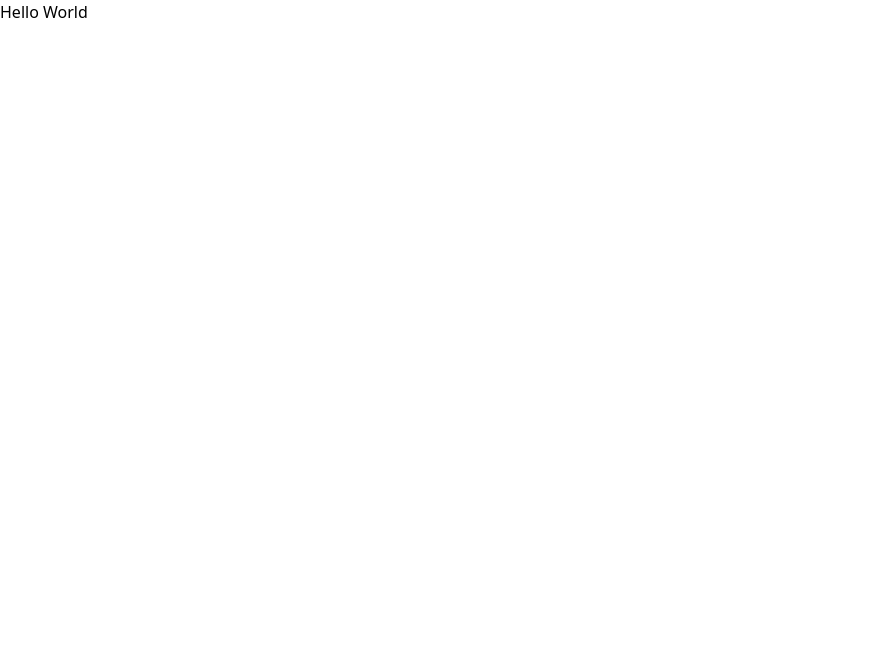
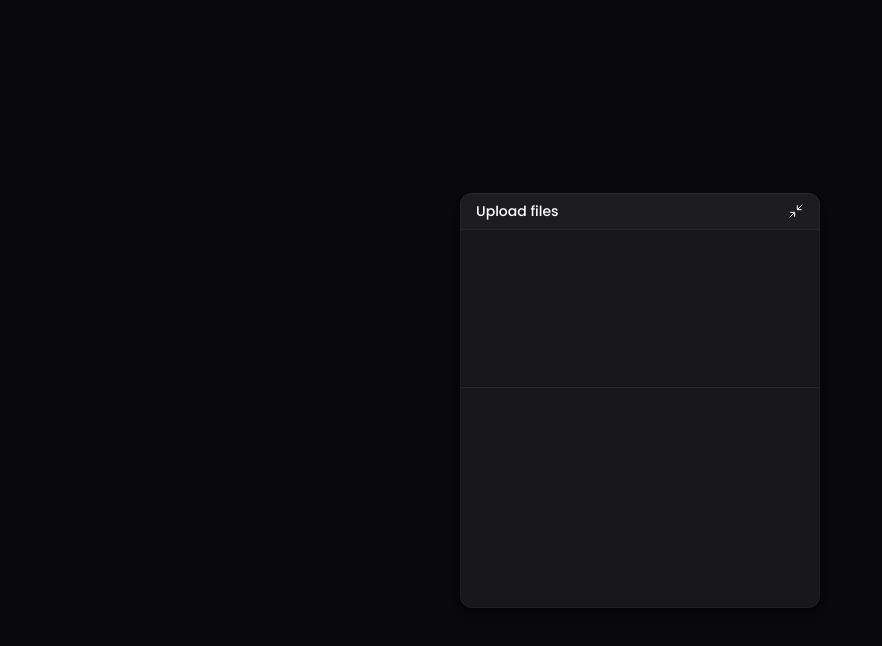
Before and after one commit to brunofhorn/upload-web, a React (Vite) app: page / in a window 1280 px wide. Shown: the top 646 px of the page, without its empty margins (0-882 px from the left). Built offline with nearby package versions, Linux system fonts and the light colour scheme.

Commit message:
feat: add upload widgets components

```diff
--- a/index.html
+++ b/index.html
@@ -5,11 +5,9 @@
     <link rel="preconnect" href="https://fonts.googleapis.com">
     <link rel="preconnect" href="https://fonts.gstatic.com" crossorigin>
     <meta name="viewport" content="width=device-width, initial-scale=1.0" />
-
     <title>Upload Widget</title>
-    <link href="https://fonts.googleapis.com/css2?family=Poppins:ital,wght@0,100;0,200;0,300;0,400;0,500;0,600;0,700;0,800;0,900;1,100;1,200;1,300;1,400;1,500;1,600;1,700;1,800;1,900&display=swap" rel="stylesheet">
   </head>
-  <body className="antialiased bg-zinc-950 text-white font-poppins">
+  <body>
     <div id="root"></div>
     <script type="module" src="/src/main.tsx"></script>
   </body>
--- a/package.json
+++ b/package.json
@@ -11,6 +11,7 @@
   },
   "dependencies": {
     "@tailwindcss/vite": "^4.1.11",
+    "lucide-react": "^0.525.0",
     "react": "^19.1.0",
     "react-dom": "^19.1.0",
     "tailwindcss": "^4.1.11"
--- a/src/app.tsx
+++ b/src/app.tsx
@@ -1,7 +1,9 @@
+import { UploadWidget } from "./components/upload-widget";
+
 export function App() {
   return (
-    <>
-      <h1 className="">Hello World</h1>
-    </>
+    <main className="h-dvh flex flex-col justify-center items-center p-10">
+      <UploadWidget />
+    </main>
   )
 }
--- /dev/null
+++ b/src/components/upload-widget-dropzone.tsx
@@ -0,0 +1,7 @@
+export function UploadWidgetDropzone(){
+    return (
+        <div className="px-3 h-32">
+
+        </div>
+    )
+}
--- /dev/null
+++ b/src/components/upload-widget-header.tsx
@@ -0,0 +1,12 @@
+import { Minimize2 } from "lucide-react";
+
+export function UploadWidgetHeader(){
+    return (
+        <div className="w-full p-4 py-2 bg-white-opacity-2 border-zinc-800 border-b flex items-center justify-between">
+            <span className="text-sm font-medium">Upload files</span>
+            <button>
+                <Minimize2 strokeWidth={1.5} className="size-4" />
+            </button>
+        </div>
+    )
+}
--- /dev/null
+++ b/src/components/upload-widget-upload-list.tsx
@@ -0,0 +1,7 @@
+export function UploadWidgetUploadList(){
+    return (
+        <div className="px-3 h-48">
+
+        </div>
+    )
+}
--- /dev/null
+++ b/src/components/upload-widget.tsx
@@ -0,0 +1,19 @@
+import { UploadWidgetDropzone } from "./upload-widget-dropzone";
+import { UploadWidgetHeader } from "./upload-widget-header";
+import { UploadWidgetUploadList } from "./upload-widget-upload-list";
+
+export function UploadWidget(){
+    return (
+        <div className="w-full bg-zinc-900 overflow-hidden max-w-[360px] rounded-xl shadow-shape">
+            <UploadWidgetHeader />
+
+            <div className="flex flex-col gap-4 py-3">
+                <UploadWidgetDropzone />
+
+                <div className="h-px bg-zinc-800 border-t border-black/50 box-content" />
+
+                <UploadWidgetUploadList />
+            </div>
+        </div>
+    )
+}
--- a/src/index.css
+++ b/src/index.css
@@ -1,5 +1,21 @@
+@import url("https://fonts.googleapis.com/css2?family=Poppins:ital,wght@0,100;0,200;0,300;0,400;0,500;0,600;0,700;0,800;0,900;1,100;1,200;1,300;1,400;1,500;1,600;1,700;1,800;1,900&display=swap");
 @import "tailwindcss";
 
+@layer base{
+  body{
+    background-color: var(--color-zinc-950);
+    color: var(--color-white);
+    font-family: var(--default-font-family);
+    -webkit-font-smoothing: antialiased;
+    -moz-osx-font-smoothing: grayscale;
+  }
+}
+
 @theme {
-  --font-poppins: "Poppins", "sans-serif";
+  --default-font-family: Poppins, 'sans-serif';
+  --font-poppins: Poppins, "sans-serif";
+  --font-body: Poppins, sans-serif;
+  --shadow-shape: 0px 8px 8px rgba(0, 0, 0, 0.1), 0px 4px 4px rgba(0, 0, 0, 0.1), 0px 2px 2px rgba(0, 0, 0, 0.1), 0px 0px 0px 1px rgba(0, 0, 0, 0.1), inset 0px 0px 0px 1px rgba(255, 255, 255, 0.03), inset 0px 1px 0px rgba(255, 255, 255, 0.03);
+  --shadow-shape-content: 0px 0px 0px 1px rgba(0, 0, 0, 0.25), inset 0px 1px 0px rgba(255, 255, 255, 0.02), inset 0px 0px 0px 1px rgba(255, 255, 255, 0.02);
+  --color-white-opacity-2: #FFFFFF05;
 }
```
Also changed, not shown: 1 other file (tests, documents, lock files or other folders).
